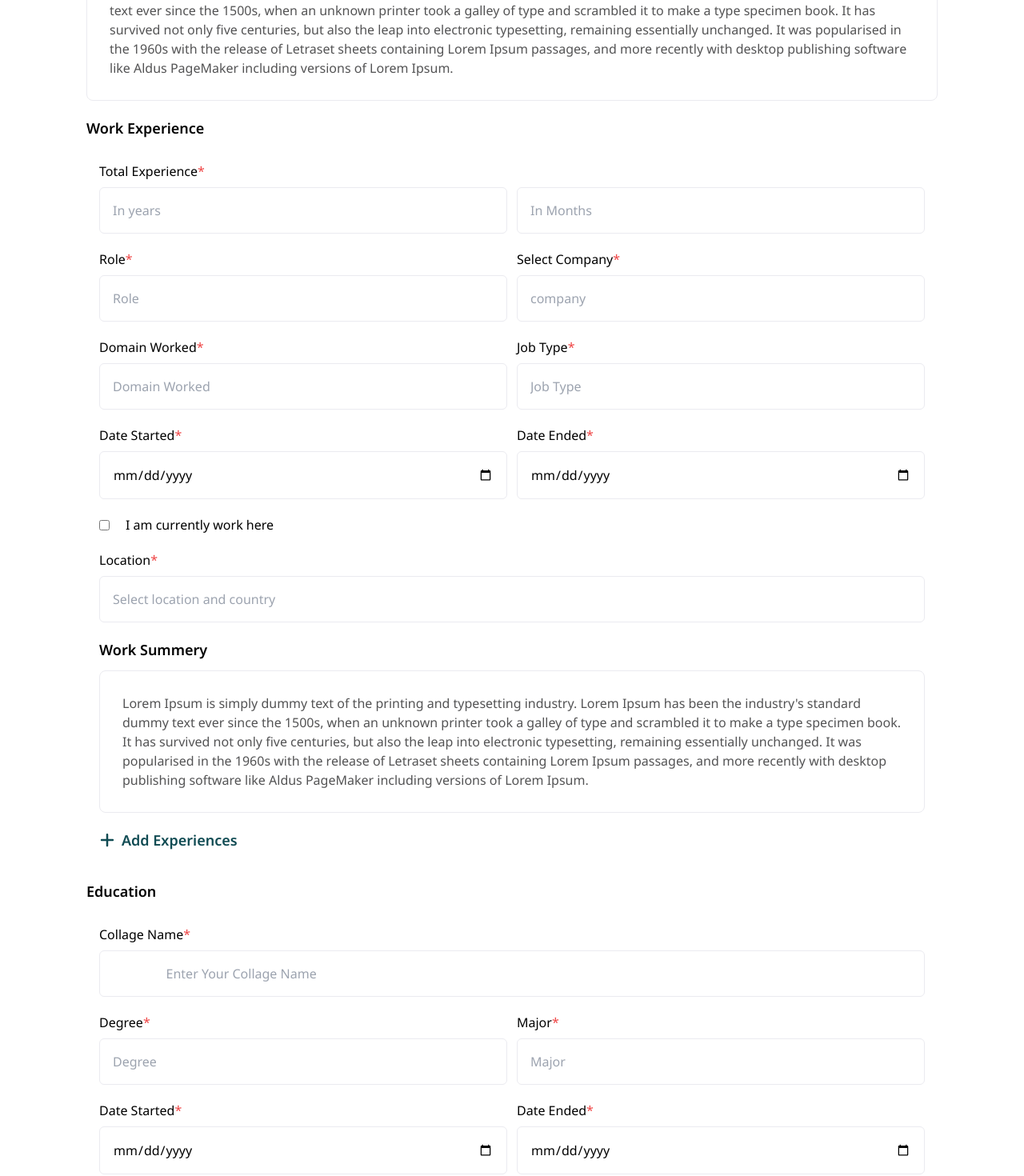
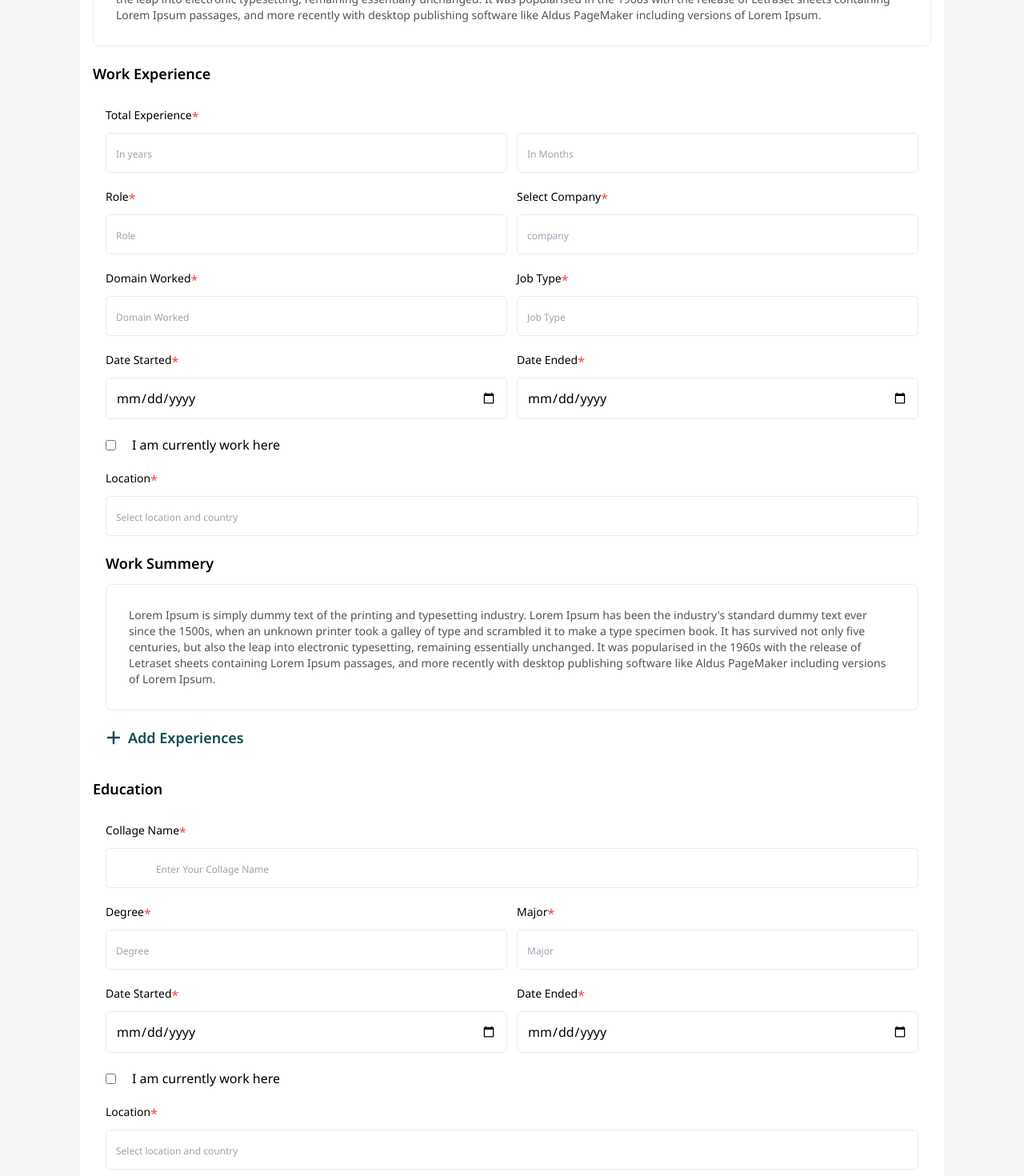
Before and after one commit to Sandeep1908/hirehour, a React (Vite) app: page /additional-information in a window 1280 px wide. Shown: the part 460-1930 px from the top of the page at 80% size. Built offline with nearby package versions, Linux system fonts and the light colour scheme.

Commit message:
fix(component): fix sizing issue

```diff
--- a/src/pages/MyJobs/MyJobs.tsx
+++ b/src/pages/MyJobs/MyJobs.tsx
@@ -31,7 +31,7 @@ const MyJobs: React.FC = () => {
   const moreSection:string[]=['Saved','Application Started','Shortlisted','Interviewing','Offer Received']
   return (
     <div className="w-full  h-full bg-[#F2F2F5] p-2 ">
-      <div className=" w-full max-w-[1280px] h-full bg-white  m-auto mt-10 rounded-lg p-5">
+      <div className=" w-full max-w-[1280px] h-full bg-white  m-auto mt-3 rounded-lg p-3">
         <div className="w-full">
         <ul className="w-full  flex justify-start items-center space-x-6  relative before:absolute before:bottom-0 before:w-full before:h-0.5 before:bg-[#ECECEC]">
             {titles?.map((item, id) => {
--- a/src/pages/ProfileSetting/AdditionalInformation/AdditionalInfo.tsx
+++ b/src/pages/ProfileSetting/AdditionalInformation/AdditionalInfo.tsx
@@ -22,7 +22,7 @@ const AdditionalInfo: React.FC = () => {
           <hr />
 
           <div className="w-full p-4">
-            <ol className="flex items-center justify-between w-full text-sm font-medium text-center text-gray-500 dark:text-gray-400 sm:text-base">
+            <ol className="flex items-center justify-between w-full text-sm font-medium text-center text-gray-500 dark:text-gray-400 sm:text-sm">
               <li className="flex md:w-full items-center text-[#104B53]   sm:after:content-[''] after:w-full after:h-1 after:border-b after:border-gray-200 after:border-1 after:hidden sm:after:inline-block after:mx-6 xl:after:mx-10 dark:after:border-gray-700">
                 <span className="flex items-center   sm:after:hidden after:mx-2 after:text-gray-200 dark:after:text-gray-500">
                   <span className="me-2 p-2 w-10 flex justify-center items-center md:w-14 h-10 bg-[#104B53] text-white rounded-full">
@@ -50,12 +50,12 @@ const AdditionalInfo: React.FC = () => {
 
       {/* Informations  */}
 
-      <div className="max-w-[1280px] h-full rounded-lg   bg-white m-auto p-4 mt-10">
+      <div className="max-w-[1080px] h-full rounded-lg   bg-white m-auto p-4 pb-4 mt-3">
         <div className="w-full max-w-[1064px] m-auto pt-10 flex flex-col space-y-5">
           <div className=" flex flex-col space-y-3">
             <h1 className="text-lg font-semibold">Summery</h1>
             <div className="border p-7 border-[#EBEBF0] rounded-lg">
-              <p className="text-[#535354] text-base">
+              <p className="text-[#535354] text-sm">
                 Lorem Ipsum is simply dummy text of the printing and typesetting industry. Lorem
                 Ipsum has been the industry's standard dummy text ever since the 1500s, when an
                 unknown printer took a galley of type and scrambled it to make a type specimen book.
@@ -77,7 +77,7 @@ const AdditionalInfo: React.FC = () => {
               {/* Total Experience  */}
               <div className="flex flex-col space-y-2">
                 <div className="flex ">
-                  <label htmlFor="">Total Experience</label>
+                  <label htmlFor="" className="text-sm">Total Experience</label>
                   <span className="text-red-500">*</span>
                 </div>
 
@@ -85,7 +85,7 @@ const AdditionalInfo: React.FC = () => {
                   <input
                     type="text"
                     placeholder="In years"
-                    className="p-4 border border-[#EBEBF0] rounded-md"
+                    className="p-3 border border-[#EBEBF0] rounded-md placeholder:text-xs"
                   />
 
                   {/* in Months  */}
@@ -93,7 +93,7 @@ const AdditionalInfo: React.FC = () => {
                   <input
                     type="text"
                     placeholder="In Months"
-                    className="p-4 border border-[#EBEBF0] rounded-md"
+                    className="p-3 border border-[#EBEBF0] rounded-md placeholder:text-xs"
                   />
                 </div>
               </div>
@@ -102,14 +102,14 @@ const AdditionalInfo: React.FC = () => {
                 {/* Role  */}
                 <div className="flex flex-col space-y-2">
                   <div className="flex ">
-                    <label htmlFor="">Role</label>
+                    <label htmlFor="" className="text-sm">Role</label>
                     <span className="text-red-500">*</span>
                   </div>
 
                   <input
                     type="text"
                     placeholder="Role"
-                    className="p-4 border border-[#EBEBF0] rounded-md"
+                    className="p-3 border border-[#EBEBF0] rounded-md placeholder:text-xs"
                   />
                 </div>
 
@@ -117,14 +117,14 @@ const AdditionalInfo: React.FC = () => {
 
                 <div className="flex flex-col space-y-2">
                   <div className="flex ">
-                    <label htmlFor="">Select Company</label>
+                    <label htmlFor="" className="text-sm">Select Company</label>
                     <span className="text-red-500">*</span>
                   </div>
 
                   <input
                     type="text"
                     placeholder="company"
-                    className="p-4 border border-[#EBEBF0] rounded-md"
+                    className="p-3 border border-[#EBEBF0] rounded-md placeholder:text-xs"
                   />
                 </div>
               </div>
@@ -133,14 +133,14 @@ const AdditionalInfo: React.FC = () => {
                 {/* Domain Worked  */}
                 <div className="flex flex-col space-y-2">
                   <div className="flex ">
-                    <label htmlFor="">Domain Worked</label>
+                    <label htmlFor="" className="text-sm">Domain Worked</label>
                     <span className="text-red-500">*</span>
                   </div>
 
                   <input
                     type="text"
                     placeholder="Domain Worked"
-                    className="p-4 border border-[#EBEBF0] rounded-md"
+                    className="p-3 border border-[#EBEBF0] rounded-md placeholder:text-xs"
                   />
                 </div>
 
@@ -148,14 +148,14 @@ const AdditionalInfo: React.FC = () => {
 
                 <div className="flex flex-col space-y-2">
                   <div className="flex ">
-                    <label htmlFor="">Job Type</label>
+                    <label htmlFor="" className="text-sm">Job Type</label>
                     <span className="text-red-500">*</span>
                   </div>
 
                   <input
                     type="text"
                     placeholder="Job Type"
-                    className="p-4 border border-[#EBEBF0] rounded-md"
+                    className="p-3 border border-[#EBEBF0] rounded-md placeholder:text-xs"
                   />
                 </div>
               </div>
@@ -164,14 +164,14 @@ const AdditionalInfo: React.FC = () => {
                 {/* Date Started  */}
                 <div className="flex flex-col space-y-2">
                   <div className="flex ">
-                    <label htmlFor="">Date Started</label>
+                    <label htmlFor="" className="text-sm">Date Started</label>
                     <span className="text-red-500">*</span>
                   </div>
 
                   <input
                     type="date"
                     placeholder="Date Started"
-                    className="p-4 border border-[#EBEBF0] rounded-md"
+                    className="p-3 border border-[#EBEBF0] rounded-md placeholder:text-xs"
                   />
                 </div>
 
@@ -179,14 +179,14 @@ const AdditionalInfo: React.FC = () => {
 
                 <div className="flex flex-col space-y-2">
                   <div className="flex ">
-                    <label htmlFor="">Date Ended</label>
+                    <label htmlFor="" className="text-sm">Date Ended</label>
                     <span className="text-red-500">*</span>
                   </div>
 
                   <input
                     type="date"
                     placeholder="Date Ended"
-                    className="p-4 border border-[#EBEBF0] rounded-md"
+                    className="p-3 border border-[#EBEBF0] rounded-md placeholder:text-xs"
                   />
                 </div>
               </div>
@@ -196,7 +196,7 @@ const AdditionalInfo: React.FC = () => {
                   <input
                     type="checkbox"
                     placeholder="Date Started"
-                    className="p-4 border border-[#EBEBF0] rounded-md"
+                    className="p-3 border border-[#EBEBF0] rounded-md placeholder:text-xs"
                   />
 
                   <p>I am currently work here</p>
@@ -205,21 +205,21 @@ const AdditionalInfo: React.FC = () => {
 
               <div className="flex flex-col space-y-2">
                 <div className="flex ">
-                  <label htmlFor="">Location</label>
+                  <label htmlFor="" className="text-sm">Location</label>
                   <span className="text-red-500">*</span>
                 </div>
 
                 <input
                   type="email"
                   placeholder="Select location and country"
-                  className="p-4 border border-[#EBEBF0] rounded-md"
+                  className="p-3 border border-[#EBEBF0] rounded-md placeholder:text-xs"
                 />
               </div>
 
               <div className=" flex flex-col space-y-3">
                 <h1 className="text-lg font-semibold"> Work Summery</h1>
                 <div className="border p-7 border-[#EBEBF0] rounded-lg">
-                  <p className="text-[#535354] text-base">
+                  <p className="text-[#535354] text-sm">
                     Lorem Ipsum is simply dummy text of the printing and typesetting industry. Lorem
                     Ipsum has been the industry's standard dummy text ever since the 1500s, when an
                     unknown printer took a galley of type and scrambled it to make a type specimen
@@ -252,7 +252,7 @@ const AdditionalInfo: React.FC = () => {
 
               <div className="flex flex-col space-y-2">
                 <div className="flex ">
-                  <label htmlFor="">Collage Name</label>
+                  <label htmlFor="" className="text-sm">Collage Name</label>
                   <span className="text-red-500">*</span>
                 </div>
 
@@ -260,7 +260,7 @@ const AdditionalInfo: React.FC = () => {
                   type="email"
                   placeholder="
                 Enter Your Collage Name"
-                  className="p-4 border border-[#EBEBF0] rounded-md"
+                  className="p-3 border border-[#EBEBF0] rounded-md placeholder:text-xs"
                 />
               </div>
 
@@ -269,14 +269,14 @@ const AdditionalInfo: React.FC = () => {
               degree  */}
                 <div className="flex flex-col space-y-2">
                   <div className="flex ">
-                    <label htmlFor="">Degree</label>
+                    <label htmlFor="" className="text-sm">Degree</label>
                     <span className="text-red-500">*</span>
                   </div>
 
                   <input
                     type="text"
                     placeholder="Degree"
-                    className="p-4 border border-[#EBEBF0] rounded-md"
+                    className="p-3 border border-[#EBEBF0] rounded-md placeholder:text-xs"
                   />
                 </div>
 
@@ -284,14 +284,14 @@ const AdditionalInfo: React.FC = () => {
 
                 <div className="flex flex-col space-y-2">
                   <div className="flex ">
-                    <label htmlFor="">Major</label>
+                    <label htmlFor="" className="text-sm">Major</label>
                     <span className="text-red-500">*</span>
                   </div>
 
                   <input
                     type="text"
                     placeholder="Major"
-                    className="p-4 border border-[#EBEBF0] rounded-md"
+                    className="p-3 border border-[#EBEBF0] rounded-md placeholder:text-xs"
                   />
                 </div>
               </div>
@@ -300,14 +300,14 @@ const AdditionalInfo: React.FC = () => {
                 {/* Date Started  */}
                 <div className="flex flex-col space-y-2">
                   <div className="flex ">
-                    <label htmlFor="">Date Started</label>
+                    <label htmlFor="" className="text-sm">Date Started</label>
                     <span className="text-red-500">*</span>
                   </div>
 
                   <input
                     type="date"
                     placeholder="Date Started"
-                    className="p-4 border border-[#EBEBF0] rounded-md"
+                    className="p-3 border border-[#EBEBF0] rounded-md placeholder:text-xs"
                   />
                 </div>
 
@@ -315,14 +315,14 @@ const AdditionalInfo: React.FC = () => {
 
                 <div className="flex flex-col space-y-2">
                   <div className="flex ">
-                    <label htmlFor="">Date Ended</label>
+                    <label htmlFor="" className="text-sm">Date Ended</label>
                     <span className="text-red-500">*</span>
                   </div>
 
                   <input
                     type="date"
                     placeholder="Date Ended"
-                    className="p-4 border border-[#EBEBF0] rounded-md"
+                    className="p-3 border border-[#EBEBF0] rounded-md placeholder:text-xs"
                   />
                 </div>
               </div>
@@ -332,7 +332,7 @@ const AdditionalInfo: React.FC = () => {
                   <input
                     type="checkbox"
                     placeholder="Date Started"
-                    className="p-4 border border-[#EBEBF0] rounded-md"
+                    className="p-3 border border-[#EBEBF0] rounded-md placeholder:text-xs"
                   />
 
                   <p>I am currently work here</p>
@@ -341,14 +341,14 @@ const AdditionalInfo: React.FC = () => {
 
               <div className="flex flex-col space-y-2">
                 <div className="flex ">
-                  <label htmlFor="">Location</label>
+                  <label htmlFor="" className="text-sm">Location</label>
                   <span className="text-red-500">*</span>
                 </div>
 
                 <input
                   type="email"
                   placeholder="Select location and country"
-                  className="p-4 border border-[#EBEBF0] rounded-md"
+                  className="p-3 border border-[#EBEBF0] rounded-md placeholder:text-xs"
                 />
               </div>
 
```
